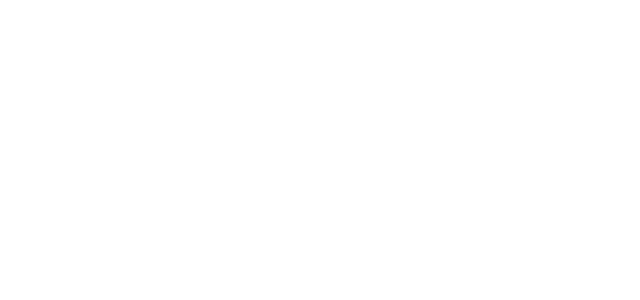
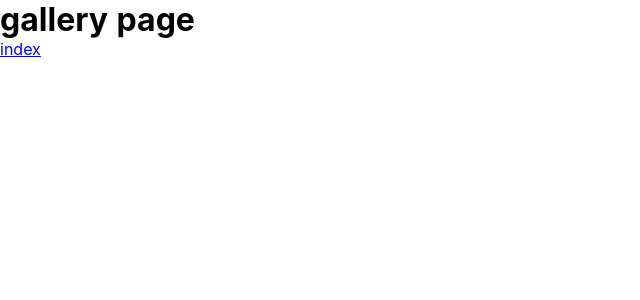
Before and after one commit to k-tokitoh/my-first-nuxt-app, a Nuxt app: page /gallery in a window 1280 px wide. Before the commit this address had no page. Shown: the top 300 px of the page, without its empty margins (0-640 px from the left). Built offline with nearby package versions, Linux system fonts and the light colour scheme.

Commit message:
create second page

```diff
--- /dev/null
+++ b/pages/gallery.vue
@@ -0,0 +1,6 @@
+<template>
+  <div>
+    <h1>gallery page</h1>
+    <NuxtLink to="/">index</NuxtLink>
+  </div>
+</template>
--- a/pages/index.vue
+++ b/pages/index.vue
@@ -23,6 +23,7 @@
           GitHub
         </a>
       </div>
+      <div><NuxtLink to="/gallery">gallery</NuxtLink></div>
     </div>
   </div>
 </template>
```
